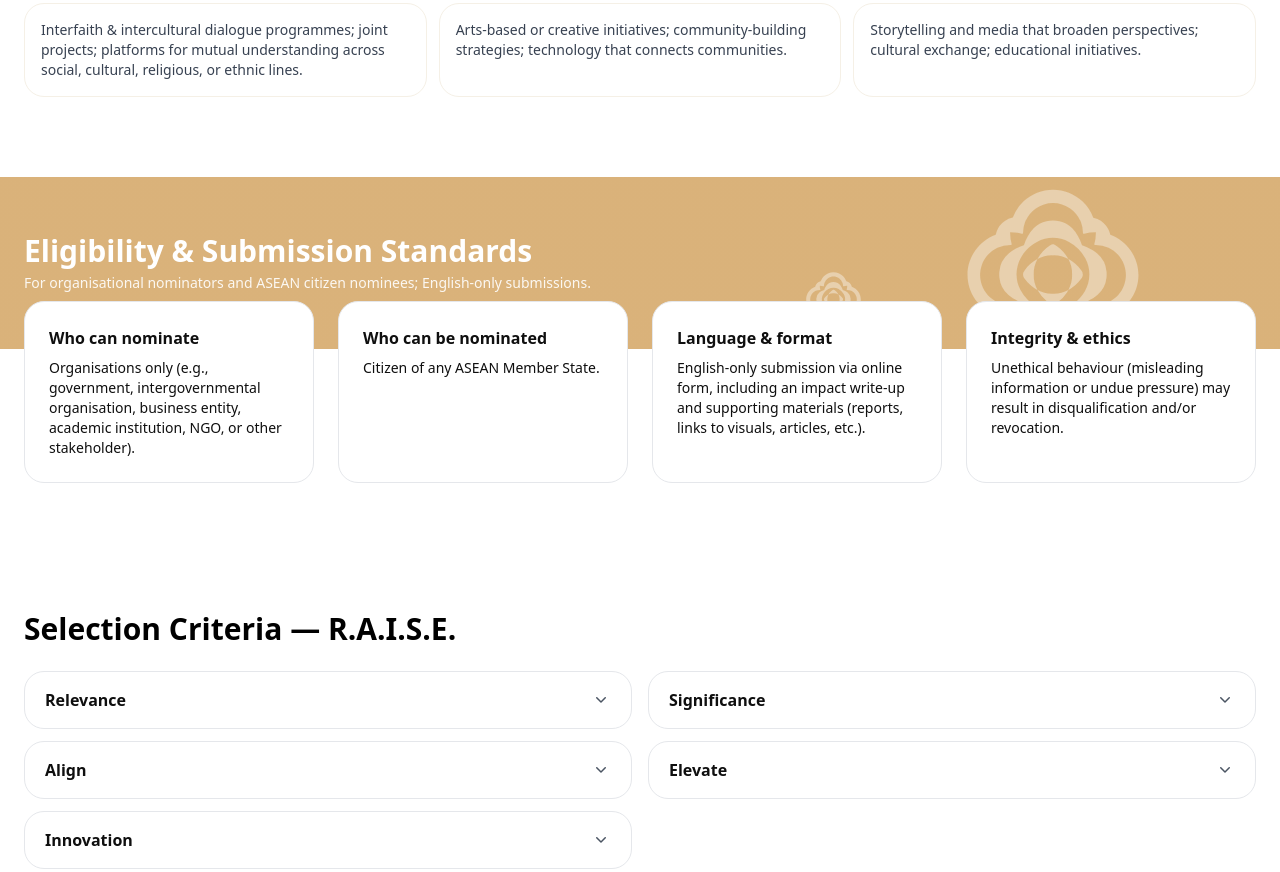
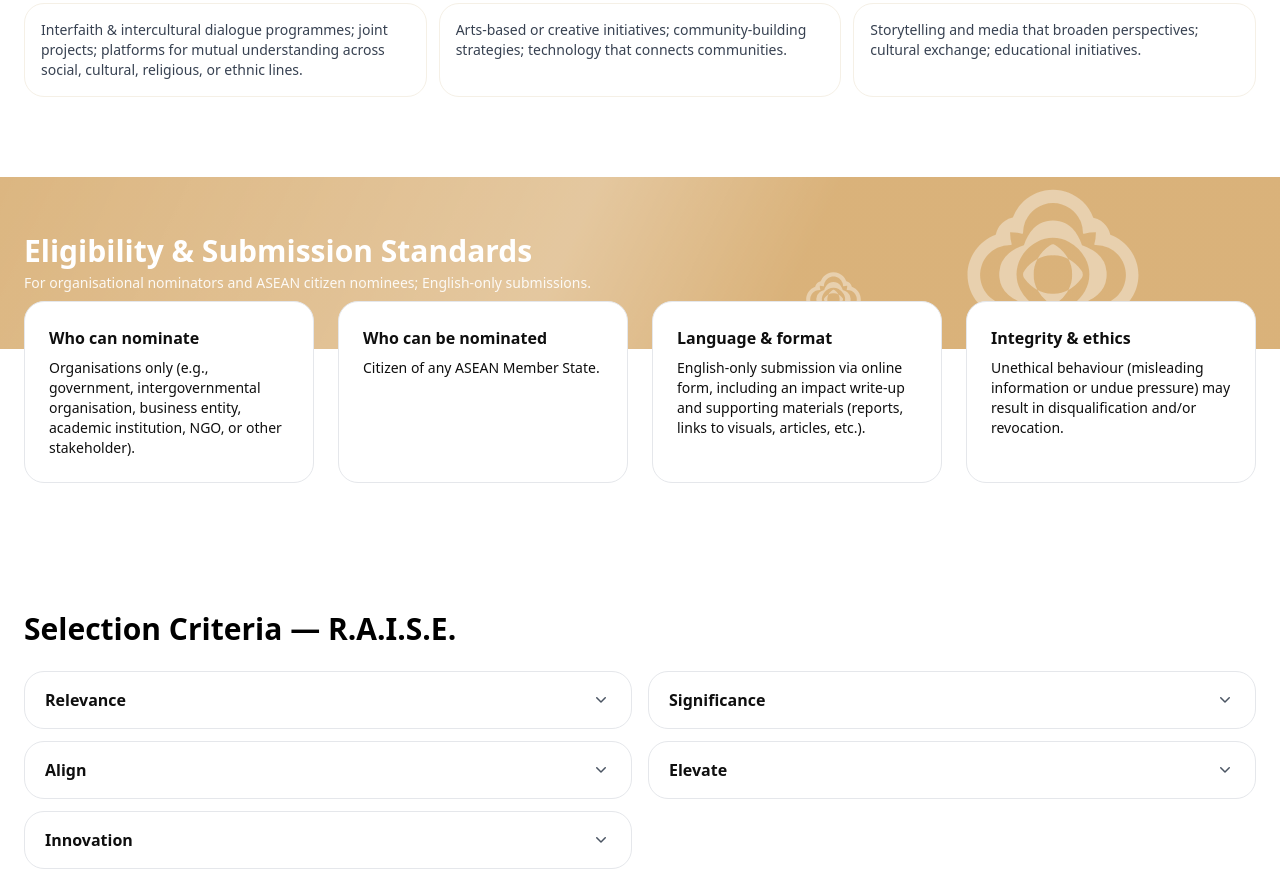
Before and after one commit to ujang19/harmony-lp, an Astro site: page / in a window 1280 px wide. Shown: the part 1813-2685 px from the top of the page. Built offline with nearby package versions, Linux system fonts and the light colour scheme; Astro itself is replaced by a stand-in of ours.

Commit message:
Update brand.css

```diff
--- a/public/brand.css
+++ b/public/brand.css
@@ -142,3 +142,20 @@
 
 /* Shimmer overlay helper (base safety) */
 .shimmer { display: block; border-radius: inherit; }
+
+
+[data-shimmer] {
+  position: relative;
+  overflow: clip;
+  contain: layout paint;
+  max-width: 100%;
+}
+/* fallback untuk browser yang belum support overflow: clip */
+@supports not (overflow: clip) {
+  [data-shimmer] { overflow: hidden; }
+}
+
+.shimmer {
+  inset: 0;                 /* dari sebelumnya -10% */
+  transform: translate(0);  /* hindari translate X yang bikin melebar */
+}
```
